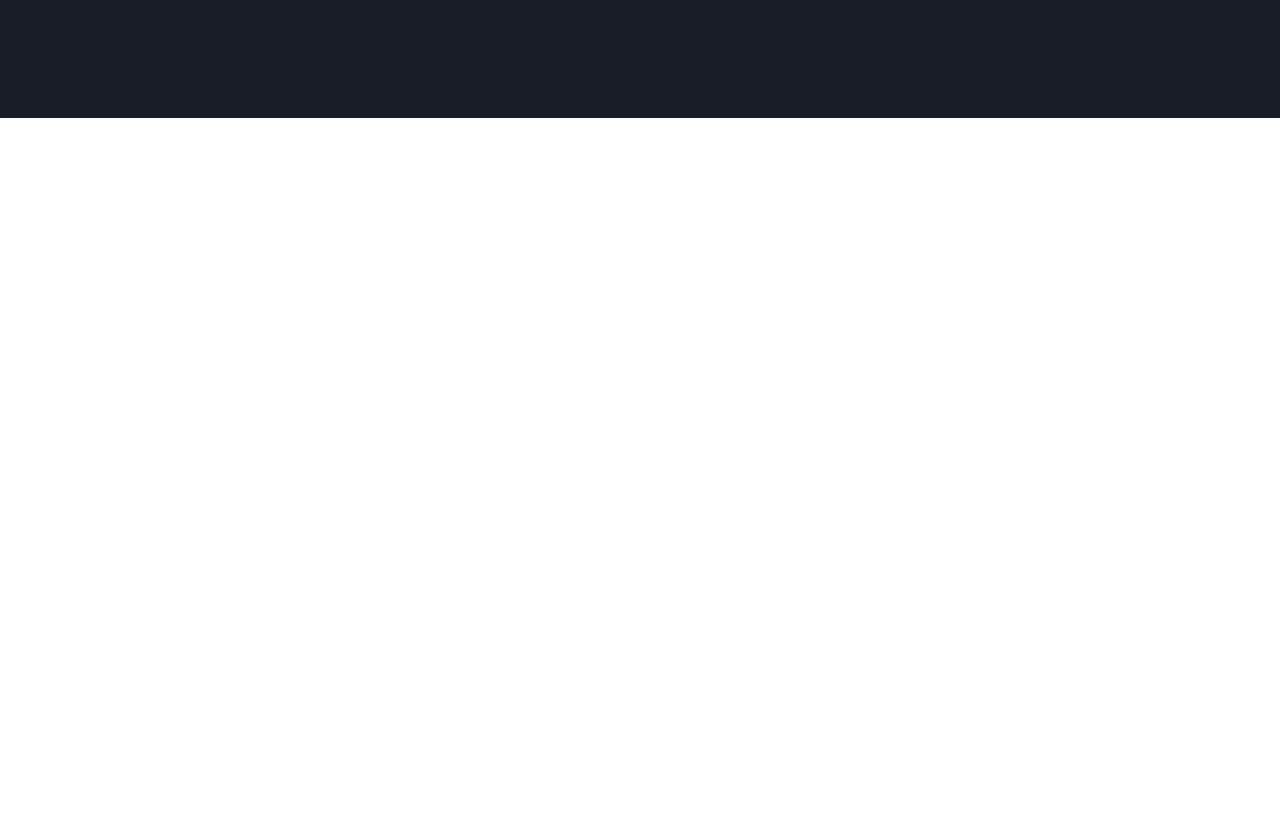
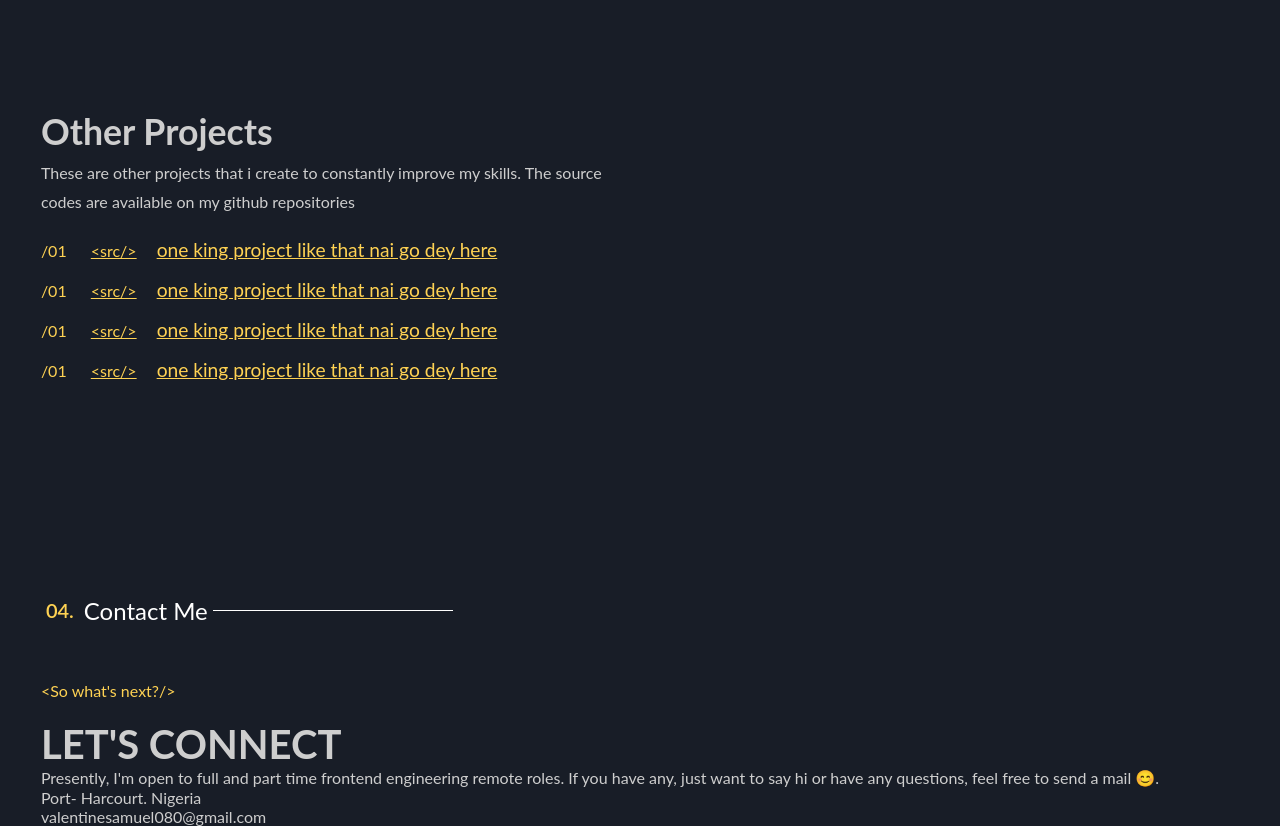
Before and after one commit to valentinesamuel/portfolio, an Angular app: page / in a window 1280 px wide. Shown: the part 3197-4023 px from the top of the page. Before the commit the page ends 3315 px from the top, so only its background shows below. Built offline with nearby package versions, Linux system fonts and the light colour scheme; a web font is replaced by a local one.

Commit message:
feat: started building the contact me section

```diff
--- a/src/app/home/home.component.html
+++ b/src/app/home/home.component.html
@@ -230,7 +230,9 @@
         </div>
       </div>
       <div class="see-others">
-        <button (click)="seeOtherProjects()">{{seeOthers ? 'Hide' : 'See'}} Other Projects</button>
+        <button (click)="seeOtherProjects()">
+          {{ seeOthers ? "Hide" : "See" }} Other Projects
+        </button>
       </div>
       <div class="other-projects" *ngIf="seeOthers">
         <h2>Other Projects</h2>
@@ -258,5 +260,24 @@
         </ul>
       </div>
     </section>
+
+    <!--  Contact Me Section   -->
+    <section class="contact">
+      <p class="exp-title">Contact Me<span>04.</span></p>
+      <p class="pre">&lt;So what's next?/&gt;</p>
+      <h2>Let's Connect</h2>
+      <div class="inner">
+        <div class="form"></div>
+        <div class="note">
+          <p>
+            Presently, I'm open to full and part time frontend engineering
+            remote roles. If you have any, just want to say hi or have any
+            questions, feel free to send a mail 😊.
+          </p>
+          <p>Port- Harcourt. Nigeria</p>
+          <p>valentinesamuel080@gmail.com</p>
+        </div>
+      </div>
+    </section>
   </section>
 </div>
--- a/src/app/home/home.component.scss
+++ b/src/app/home/home.component.scss
@@ -400,6 +400,7 @@ button {
       margin: 43px 0 120px 0;
     }
     .other-projects {
+      margin-bottom: 200px;
       h2 {
         margin-bottom: 12px;
         font-size: 2.23rem;
@@ -430,5 +431,17 @@ button {
         }
       }
     }
+
+
+    .contact{
+      .pre{
+        color: var(--sec);
+      }
+      h2{
+        font-size: 2.5rem;
+        text-transform: uppercase;
+        margin-top: 20px;
+      }
+    }
   }
 }
--- a/src/app/home/home.component.ts
+++ b/src/app/home/home.component.ts
@@ -7,7 +7,7 @@ import { Component, OnInit } from '@angular/core';
 })
 export class HomeComponent implements OnInit {
   darkTheme = true;
-  seeOthers = false;
+  seeOthers = true;
   company: any = 'freelance';
   selected
 
```
